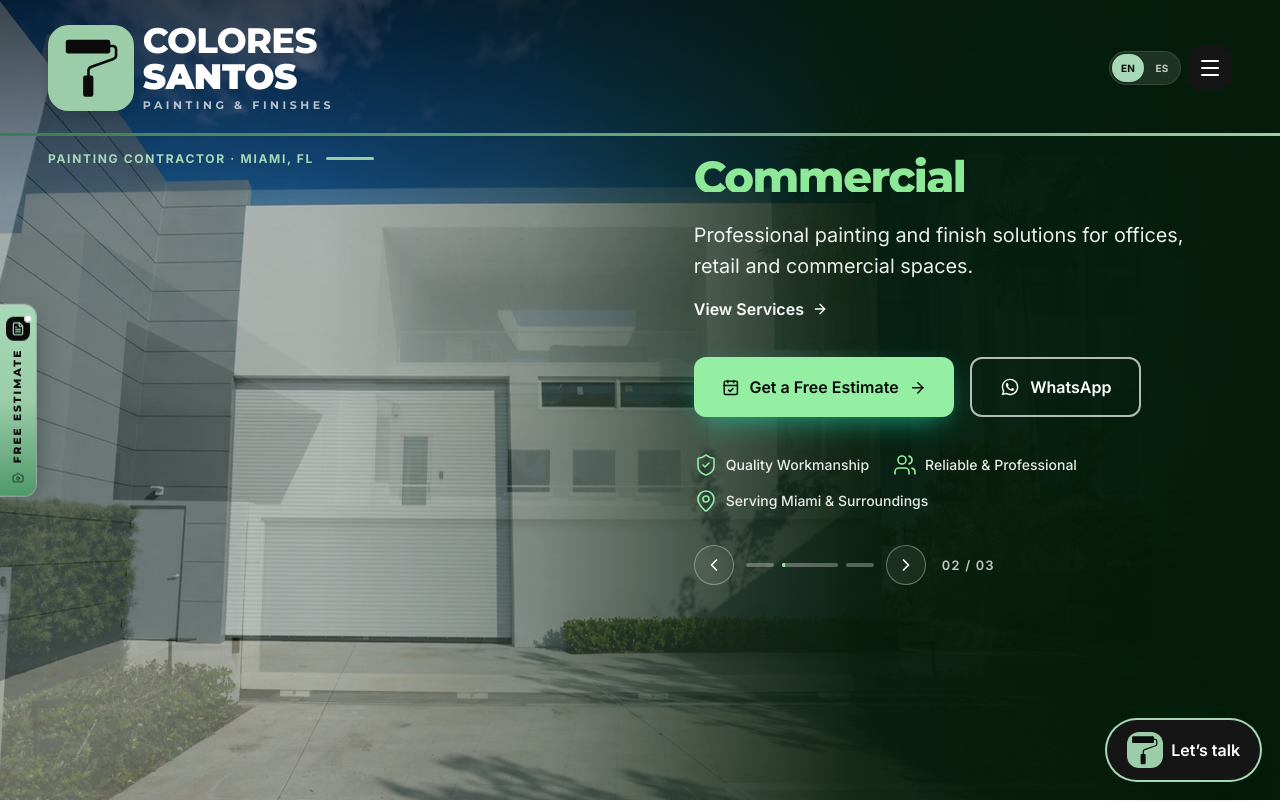
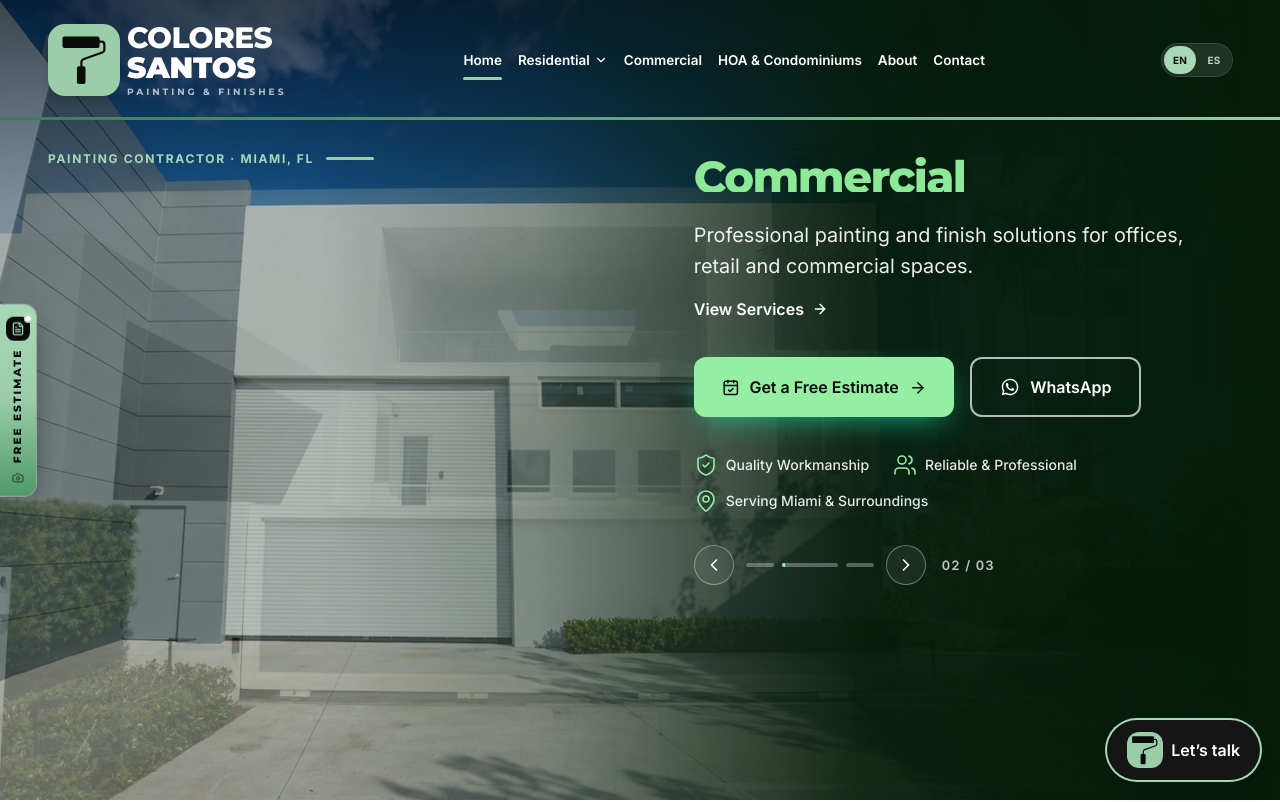
Before and after one commit to Guillemuhana/colores-santos, a React (Vite) app: page / in a window 1280 px wide. Shown: the top 802 px of the page. Built offline with nearby package versions, Linux system fonts and the light colour scheme.

Commit message:
Show desktop navigation on laptop screens

```diff
--- a/src/components/Header.jsx
+++ b/src/components/Header.jsx
@@ -70,12 +70,12 @@ export default function Header() {
   return (
     <header className={`absolute inset-x-0 top-0 z-50 ${overlay ? 'bg-transparent py-5' : 'bg-white py-3.5'}`}>
       <div className="mx-auto flex max-w-[1760px] items-center justify-between gap-2 px-4 md:gap-4 md:px-8 xl:px-12 2xl:px-16">
-        <Logo light={overlay} className={`shrink-0 ${overlay ? 'text-[6px] md:text-[12px]' : 'text-[6px] md:text-[10px]'}`} />
-        <nav aria-label={language === 'es' ? 'Navegación principal' : 'Main navigation'} className="hidden items-center gap-4 2xl:flex">
+        <Logo light={overlay} className={`shrink-0 ${overlay ? 'text-[6px] md:text-[12px] lg:text-[8px] xl:text-[10px] 2xl:text-[12px]' : 'text-[6px] md:text-[10px] lg:text-[8px] xl:text-[10px]'}`} />
+        <nav aria-label={language === 'es' ? 'Navegación principal' : 'Main navigation'} className="hidden items-center gap-3 lg:flex xl:gap-4">
           {NAV.map((n) => <NavItem key={n.to} item={n} light={overlay} />)}
         </nav>
         {!overlay && <div className="hidden min-[1800px]:block"><EstimateButton size="sm" /></div>}
-        <div className="ml-auto flex shrink-0 items-center gap-2 2xl:ml-0">
+        <div className="ml-auto flex shrink-0 items-center gap-2 lg:ml-0">
           <div id="site-language" role="group" aria-label="Idioma / Language" className={`inline-flex items-center gap-0.5 rounded-full p-0.5 ring-1 transition-colors ${overlay ? 'bg-white/10 ring-white/20 backdrop-blur-sm' : 'bg-brand-50/70 ring-brand-200/80'}`}>
             {[['en', 'EN', 'English'], ['es', 'ES', 'Español']].map(([value, label, name]) => (
               <button key={value} type="button" lang={value} aria-label={name} title={name} aria-pressed={language === value} onClick={() => setLanguage(value)} className={`grid h-7 w-8 place-items-center rounded-full text-[10px] font-bold tracking-wide transition-colors focus-visible:outline-2 focus-visible:outline-offset-2 focus-visible:outline-brand-400 ${language === value ? 'bg-brand-300 text-forest-950 shadow-sm' : overlay ? 'text-white/75 hover:bg-white/10 hover:text-white' : 'text-forest-800/65 hover:bg-brand-100 hover:text-forest-950'}`}>
@@ -83,7 +83,7 @@ export default function Header() {
               </button>
             ))}
           </div>
-        <button className="grid size-11 place-items-center rounded-xl bg-forest-900 text-white 2xl:hidden" onClick={() => setMobile((v) => !v)} aria-expanded={mobile} aria-label={translate("Menu")}>
+        <button className="grid size-11 place-items-center rounded-xl bg-forest-900 text-white lg:hidden" onClick={() => setMobile((v) => !v)} aria-expanded={mobile} aria-label={translate("Menu")}>
           {mobile ? <X /> : <Menu />}
         </button>
         </div>
@@ -97,7 +97,7 @@ export default function Header() {
             animate={{ height: 'auto', opacity: 1 }}
             exit={{ height: 0, opacity: 0 }}
             transition={{ duration: 0.4, ease }}
-            className="overflow-hidden bg-white 2xl:hidden"
+            className="overflow-hidden bg-white lg:hidden"
             data-lenis-prevent
           >
             <div className="max-h-[80vh] overflow-y-auto px-5 pb-6 pt-3">
```
